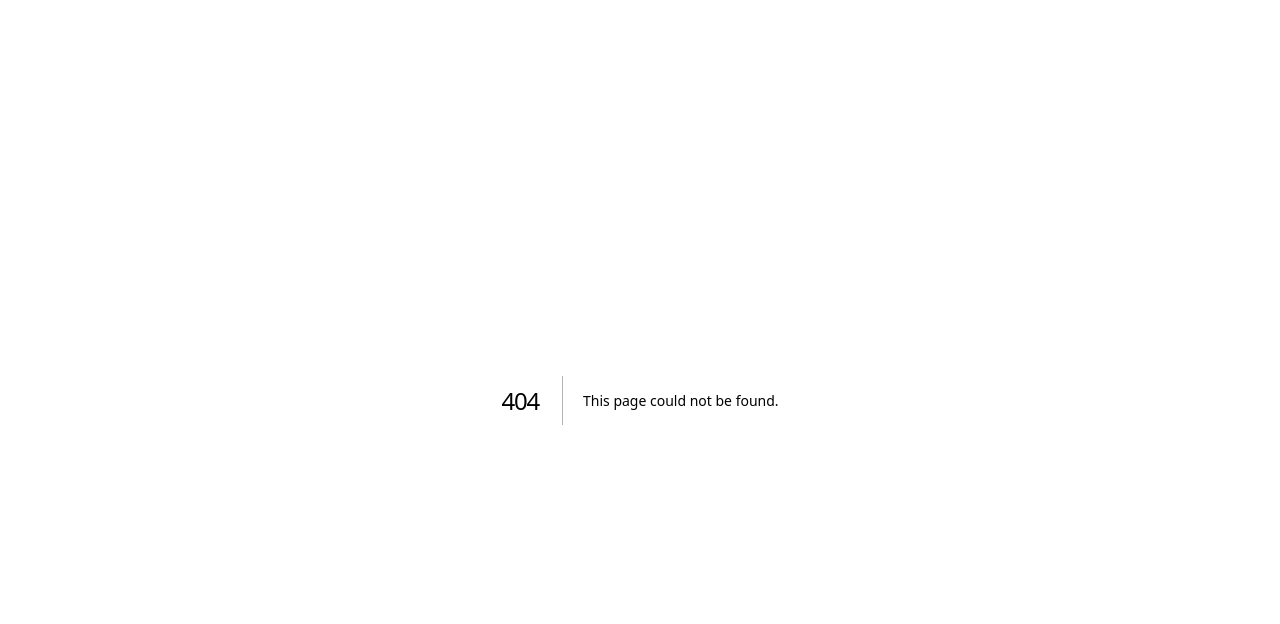
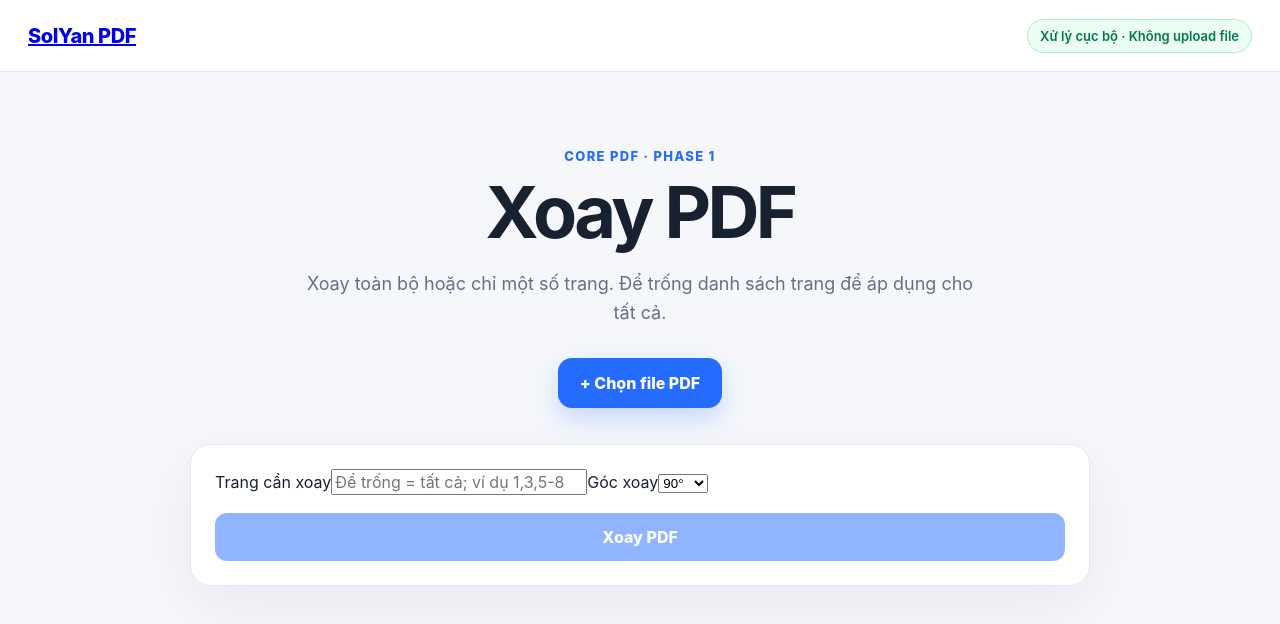
Before and after one commit to solyan842/SolYan-PDF, a Next.js app in the folder frontend/: page /rotate in a window 1280 px wide. Before the commit this address had no page. Shown: the top 624 px of the page. Built offline with nearby package versions, Linux system fonts and the light colour scheme.

Commit message:
feat: add browser-side Rotate PDF

```diff
--- /dev/null
+++ b/frontend/app/rotate/page.tsx
@@ -0,0 +1,53 @@
+'use client';
+
+import { ChangeEvent, useState } from 'react';
+import { PDFDocument } from 'pdf-lib';
+import { addRotation, downloadPdf, normalizeRotation, parsePages } from '../../lib/pdf-client';
+
+export default function RotatePage() {
+  const [file, setFile] = useState<File | null>(null);
+  const [pages, setPages] = useState('');
+  const [angle, setAngle] = useState(90);
+  const [busy, setBusy] = useState(false);
+  const [error, setError] = useState('');
+
+  function onFile(event: ChangeEvent<HTMLInputElement>) {
+    setFile(event.target.files?.[0] ?? null);
+    setError('');
+  }
+
+  async function rotate() {
+    if (!file) return;
+    setBusy(true);
+    setError('');
+    try {
+      const source = await PDFDocument.load(await file.arrayBuffer());
+      const indexes = parsePages(pages, source.getPageCount());
+      const delta = normalizeRotation(angle);
+      indexes.forEach((index) => {
+        const page = source.getPage(index);
+        page.setRotation(addRotation(page.getRotation().angle, delta));
+      });
+      const bytes = await source.save({ useObjectStreams: true });
+      downloadPdf(bytes, 'solyan-rotated.pdf');
+    } catch (cause) {
+      setError(cause instanceof Error ? cause.message : 'Không thể xoay PDF.');
+    } finally {
+      setBusy(false);
+    }
+  }
+
+  return (
+    <main className="shell">
+      <header className="topbar"><a className="brand" href="/">SolYan PDF</a><div className="privacy-pill">Xử lý cục bộ · Không upload file</div></header>
+      <section className="hero compact-hero"><p className="eyebrow">CORE PDF · PHASE 1</p><h1>Xoay PDF</h1><p className="subtitle">Xoay toàn bộ hoặc chỉ một số trang. Để trống danh sách trang để áp dụng cho tất cả.</p><label className="picker"><input type="file" accept="application/pdf,.pdf" onChange={onFile} /><span>+ Chọn file PDF</span></label></section>
+      <section className="workspace form-workspace">
+        <label className="field"><span>Trang cần xoay</span><input value={pages} onChange={(e) => setPages(e.target.value)} placeholder="Để trống = tất cả; ví dụ 1,3,5-8" /></label>
+        <label className="field"><span>Góc xoay</span><select value={angle} onChange={(e) => setAngle(Number(e.target.value))}><option value={90}>90°</option><option value={180}>180°</option><option value={270}>270°</option></select></label>
+        {file && <p className="selected-file">Đã chọn: <strong>{file.name}</strong></p>}
+        {error && <div className="error">{error}</div>}
+        <button className="merge-button" type="button" onClick={rotate} disabled={!file || busy}>{busy ? 'Đang xoay…' : 'Xoay PDF'}</button>
+      </section>
+    </main>
+  );
+}
```
